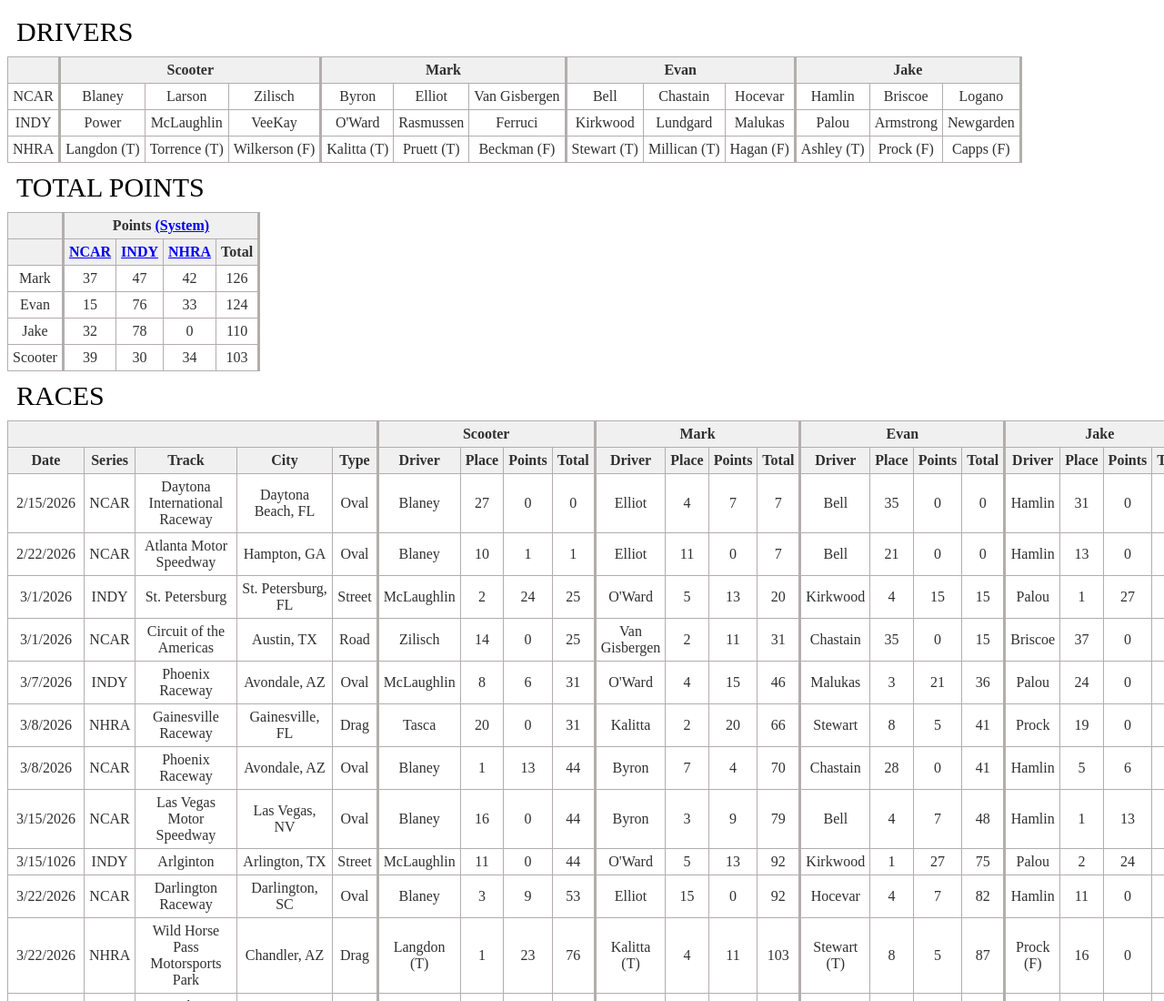
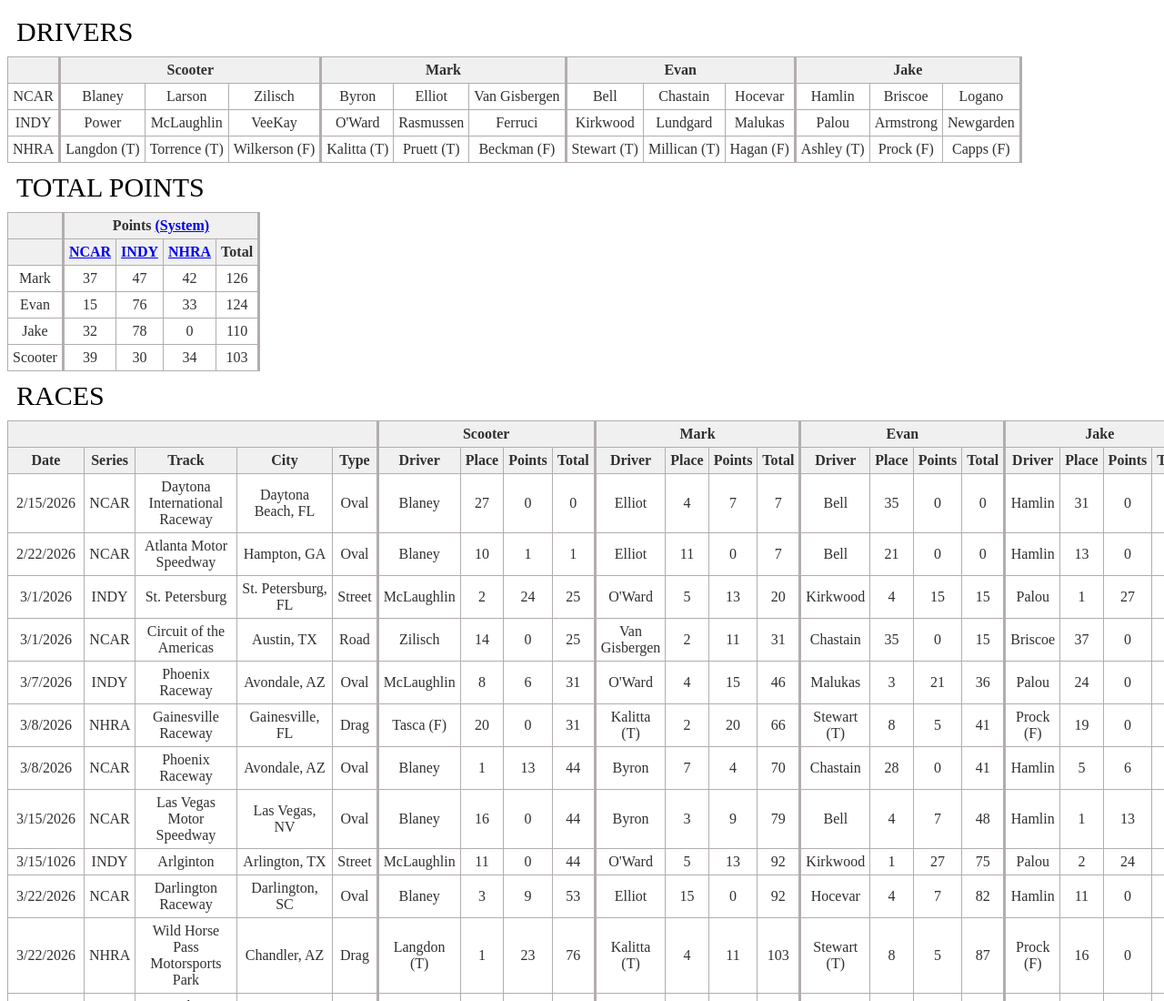
Before and after one commit to ctsv07/ctsv07.github.io, a plain HTML site: page index.html in a window 1280 px wide. Shown: the top 1100 px of the page at 91% size. Drawn offline with Linux system fonts and the light colour scheme.

Commit message:
fix drag entry

```diff
--- a/index.html
+++ b/index.html
@@ -179,10 +179,10 @@
 </tr>
 <tr>
     <td>3/8/2026</td><td>NHRA</td><td>Gainesville Raceway</td><td>Gainesville, FL</td><td class="strong">Drag</td>
-    <td>Tasca</td><td>20</td><td>0</td><td class="strong">31</td>
-    <td>Kalitta</td><td>2</td><td>20</td><td class="strong">66</td>
-    <td>Stewart</td><td>8</td><td>5</td><td class="strong">41</td>
-    <td>Prock</td><td>19</td><td>0</td><td class="strong">27</td>
+    <td>Tasca (F)</td><td>20</td><td>0</td><td class="strong">31</td>
+    <td>Kalitta (T)</td><td>2</td><td>20</td><td class="strong">66</td>
+    <td>Stewart (T)</td><td>8</td><td>5</td><td class="strong">41</td>
+    <td>Prock (F)</td><td>19</td><td>0</td><td class="strong">27</td>
 </tr>
 <tr>
     <td>3/8/2026</td><td>NCAR</td><td>Phoenix Raceway</td><td>Avondale, AZ</td><td class="strong">Oval</td>
```
